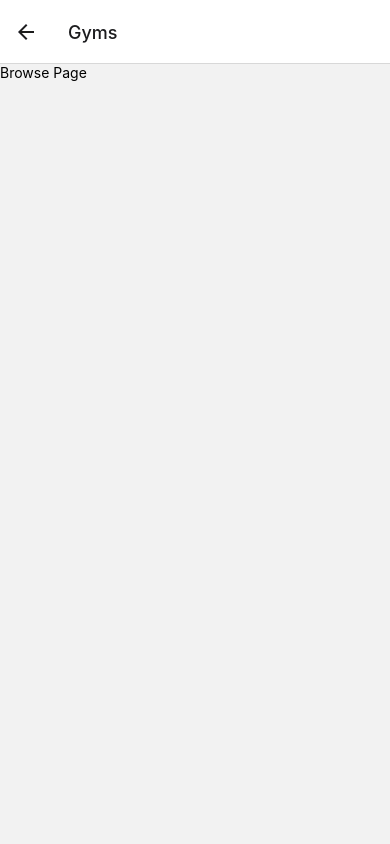
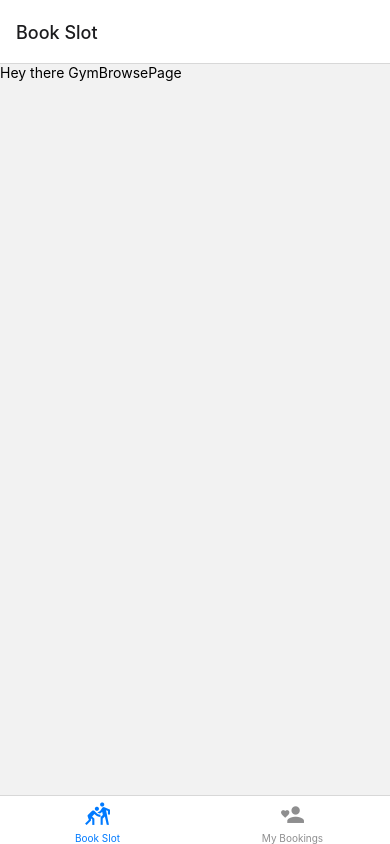
Before and after one commit to deepakdpyqaz/jediui, a React Native app: screen /Gyms in a window 390 px wide. Built offline with nearby package versions, Linux system fonts and the light colour scheme.

Commit message:
fix: bottombar done

```diff
--- a/App.js
+++ b/App.js
@@ -1,39 +1,49 @@
-import { StyleSheet, SafeAreaView } from 'react-native';
-import React from 'react';
-import { NavigationContainer } from '@react-navigation/native';
-import { createStackNavigator } from '@react-navigation/stack';
-import GymBrowsePage from './pages/GymBrowsePage';
-import HomePage from './pages/HomePage';
+import { StyleSheet, SafeAreaView } from "react-native";
+import React from "react";
+import { NavigationContainer } from "@react-navigation/native";
+import { createStackNavigator } from "@react-navigation/stack";
+import GymBrowsePage from "./pages/GymBrowsePage";
+import HomePage from "./pages/HomePage";
 
 const Stack = createStackNavigator();
 
 // Context
-import { cities, AppContext } from './appContext';
+import { cities, AppContext } from "./appContext";
 
 class App extends React.Component {
   constructor(props) {
     super(props);
     this.changeCity = (city) => {
       this.setState({
-        city: city
-      })
-    }
+        city: city,
+      });
+    };
     this.state = {
       city: cities.bangalore,
-      changeCity: this.changeCity
-    }
+      changeCity: this.changeCity,
+    };
   }
 
-
-
   render() {
-
     return (
       <NavigationContainer>
         <AppContext.Provider value={this.state}>
           <Stack.Navigator>
-            <Stack.Screen name="Home" component={HomePage} changeCity={this.changeCity} />
-            <Stack.Screen name="Gyms" component={GymBrowsePage} />
+            <Stack.Screen
+              name="Home"
+              component={HomePage}
+              changeCity={this.changeCity}
+              options={{
+                headerShown: false,
+              }}
+            />
+            <Stack.Screen
+              name="Gyms"
+              component={GymBrowsePage}
+              options={{
+                headerShown: false,
+              }}
+            />
           </Stack.Navigator>
         </AppContext.Provider>
       </NavigationContainer>
@@ -44,9 +54,9 @@ class App extends React.Component {
 const styles = StyleSheet.create({
   container: {
     flex: 1,
-    backgroundColor: '#fff',
-    alignItems: 'center',
-    justifyContent: 'center',
+    backgroundColor: "#fff",
+    alignItems: "center",
+    justifyContent: "center",
   },
 });
 
--- a/components/CityDropdown.js
+++ b/components/CityDropdown.js
@@ -1,7 +1,7 @@
-import { View } from 'react-native';
-import React from 'react';
-import DropDownPicker from 'react-native-dropdown-picker';
-import { AppContext, cities } from '../appContext';
+import { View } from "react-native";
+import React from "react";
+import DropDownPicker from "react-native-dropdown-picker";
+import { AppContext, cities } from "../appContext";
 
 class CityDropDown extends React.Component {
   constructor(props) {
@@ -9,12 +9,12 @@ class CityDropDown extends React.Component {
     this.state = {
       open: false,
       items: [
-                { label: 'Bangalore', value: cities.bangalore },
-                { label: 'Chennai', value: cities.chennai },
-                { label: 'Mumbai', value: cities.mumbai }
+        { label: "Bangalore", value: cities.bangalore },
+        { label: "Chennai", value: cities.chennai },
+        { label: "Mumbai", value: cities.mumbai },
       ],
-            value: null
-        }
+      value: null,
+    };
 
     this.setValue = this.setValue.bind(this);
     this.setOpen = this.setOpen.bind(this);
@@ -23,20 +23,20 @@ class CityDropDown extends React.Component {
 
   setOpen(open) {
     this.setState({
-            open
+      open,
     });
   }
 
   setValue(callback) {
-        this.setState(state => ({
-            value: callback(state.value)
+    this.setState((state) => ({
+      value: callback(state.value),
     }));
   }
 
   setItems(callback) {
-        this.setState(state => ({
-            items: callback(state.items)
-        }))
+    this.setState((state) => ({
+      items: callback(state.items),
+    }));
   }
 
   render() {
@@ -45,7 +45,7 @@ class CityDropDown extends React.Component {
     return (
       <AppContext.Consumer>
         {({ city, changeCity }) => (
-                    <View>
+          <View style={{ flex: 1 }}>
             <DropDownPicker
               placeholder="Choose a city"
               items={items}
@@ -57,13 +57,11 @@ class CityDropDown extends React.Component {
               onSelectItem={(item) => changeCity(item.value)}
               containerStyle={{ height: 40 }}
             />
-                    </View >
+          </View>
         )}
       </AppContext.Consumer>
-
     );
   }
 }
 
-
-export default CityDropDown
+export default CityDropDown;
--- a/package.json
+++ b/package.json
@@ -10,6 +10,7 @@
   },
   "dependencies": {
     "@react-native-community/masked-view": "^0.1.11",
+    "@react-navigation/bottom-tabs": "^6.5.8",
     "@react-navigation/native": "^6.1.7",
     "@react-navigation/native-stack": "^6.9.13",
     "@react-navigation/stack": "^6.3.17",
@@ -21,7 +22,8 @@
     "react-native-gesture-handler": "~2.9.0",
     "react-native-reanimated": "~2.14.4",
     "react-native-safe-area-context": "4.5.0",
-    "react-native-screens": "~3.20.0"
+    "react-native-screens": "~3.20.0",
+    "react-native-vector-icons": "^9.2.0"
   },
   "devDependencies": {
     "@babel/core": "^7.20.0"
--- a/pages/GymBrowsePage.js
+++ /dev/null
@@ -1,12 +0,0 @@
-import React from "react";
-import { Text } from "react-native";
-
-class GymBrowsePage extends React.Component {
-    render() {
-        return (
-            <Text>Browse Page</Text>
-        )
-    }
-}
-
-export default GymBrowsePage;
--- /dev/null
+++ b/pages/GymBrowsePage/MyBookings.js
@@ -0,0 +1,10 @@
+import React from "react";
+import { Text } from "react-native";
+
+class MyBookings extends React.Component {
+    render(props){
+        return <Text>Hey there GymBrowsePage</Text>
+    }
+}
+
+export default MyBookings;
--- /dev/null
+++ b/pages/GymBrowsePage/index.js
@@ -0,0 +1,46 @@
+import React from "react";
+import { createBottomTabNavigator } from "@react-navigation/bottom-tabs";
+import MaterialCommunityIcons from "react-native-vector-icons/MaterialCommunityIcons";
+
+import MyBookings from "./MyBookings";
+
+const Tab = createBottomTabNavigator();
+
+class GymBrowsePage extends React.Component {
+  render() {
+    return (
+      <Tab.Navigator>
+        <Tab.Screen
+          name="Book Slot"
+          component={MyBookings}
+          options={{
+            tabBarLabel: "Book Slot",
+            tabBarIcon: ({ color, size }) => (
+              <MaterialCommunityIcons
+                name="kabaddi"
+                color={color}
+                size={size}
+              />
+            ),
+          }}
+        />
+        <Tab.Screen
+          name="My Bookings"
+          component={MyBookings}
+          options={{
+            tabBarLabel: "My Bookings",
+            tabBarIcon: ({ color, size }) => (
+              <MaterialCommunityIcons
+                name="account-heart"
+                color={color}
+                size={size}
+              />
+            ),
+          }}
+        />
+      </Tab.Navigator>
+    );
+  }
+}
+
+export default GymBrowsePage;
--- a/pages/HomePage.js
+++ b/pages/HomePage.js
@@ -2,6 +2,7 @@ import React from "react";
 import CityDropDown from "../components/CityDropdown";
 import { Text, TouchableOpacity, View, StyleSheet } from "react-native";
 import { AppContext } from "../appContext";
+import { SafeAreaView } from "react-native-safe-area-context";
 
 class HomePage extends React.Component {
   constructor(props) {
@@ -9,30 +10,37 @@ class HomePage extends React.Component {
   }
   render() {
     return (
+      <SafeAreaView style={styles.safeArea}>
         <View style={styles.container}>
           <CityDropDown changeCity={this.props.changeCity} />
           <Text>Current City: {this.context.city}</Text>
-                <TouchableOpacity style={styles.button} onPress={() => this.props.navigation.navigate("Gyms")}>
+          <TouchableOpacity
+            style={styles.button}
+            onPress={() => this.props.navigation.navigate("Gyms")}
+          >
             <Text>Continue</Text>
           </TouchableOpacity>
         </View>
+      </SafeAreaView>
     );
   }
 }
 
-
 const styles = StyleSheet.create({
+  safeArea: {
+    flex: 1
+  },
   container: {
     flex: 1,
-        justifyContent: "space-between",
-        padding: 20
+    flexDirection: 'column',
+    padding: 20,
   },
   button: {
     backgroundColor: "#DDDDDD",
-        padding: 10
-    }
-})
+    padding: 10,
+  },
+});
 
-HomePage.contextType = AppContext
+HomePage.contextType = AppContext;
 
 export default HomePage;
```
Also changed, not shown: pages/GymBrowsePage/BookSlot.js (added, +10 -0 lines), 1 other file (tests, documents, lock files or other folders). Lines whose indentation alone changed are shown as unchanged.
